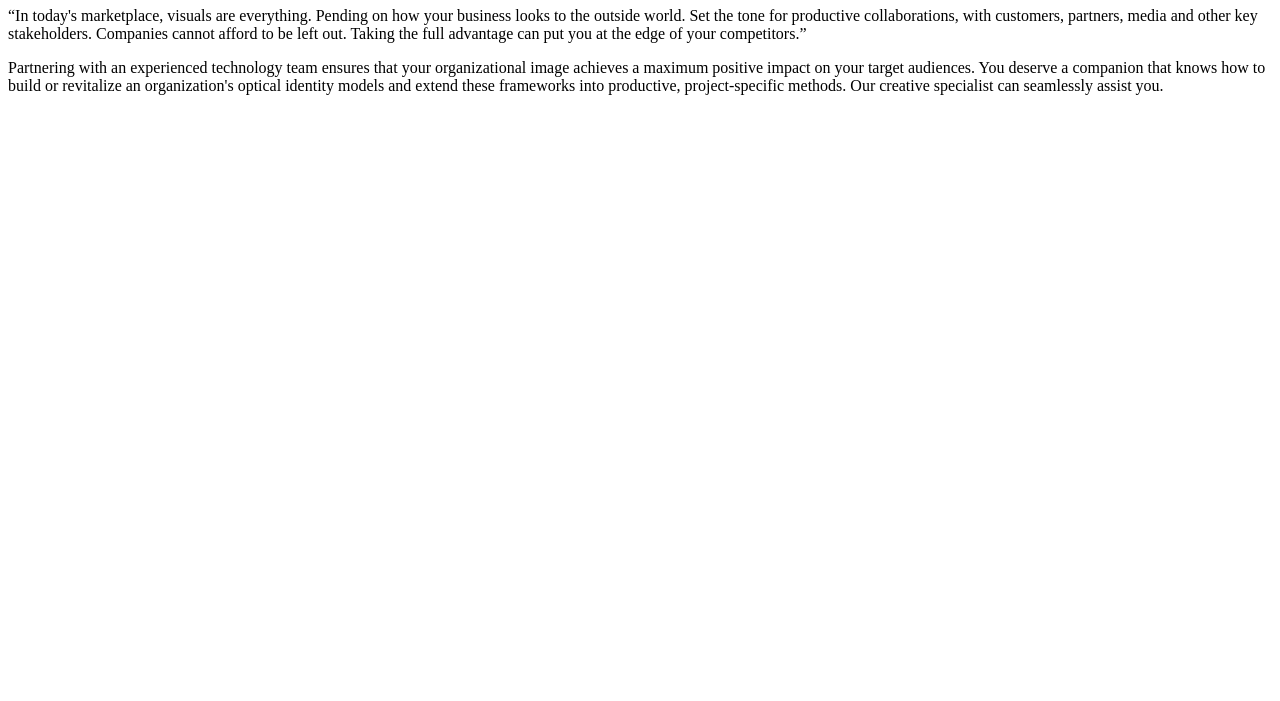
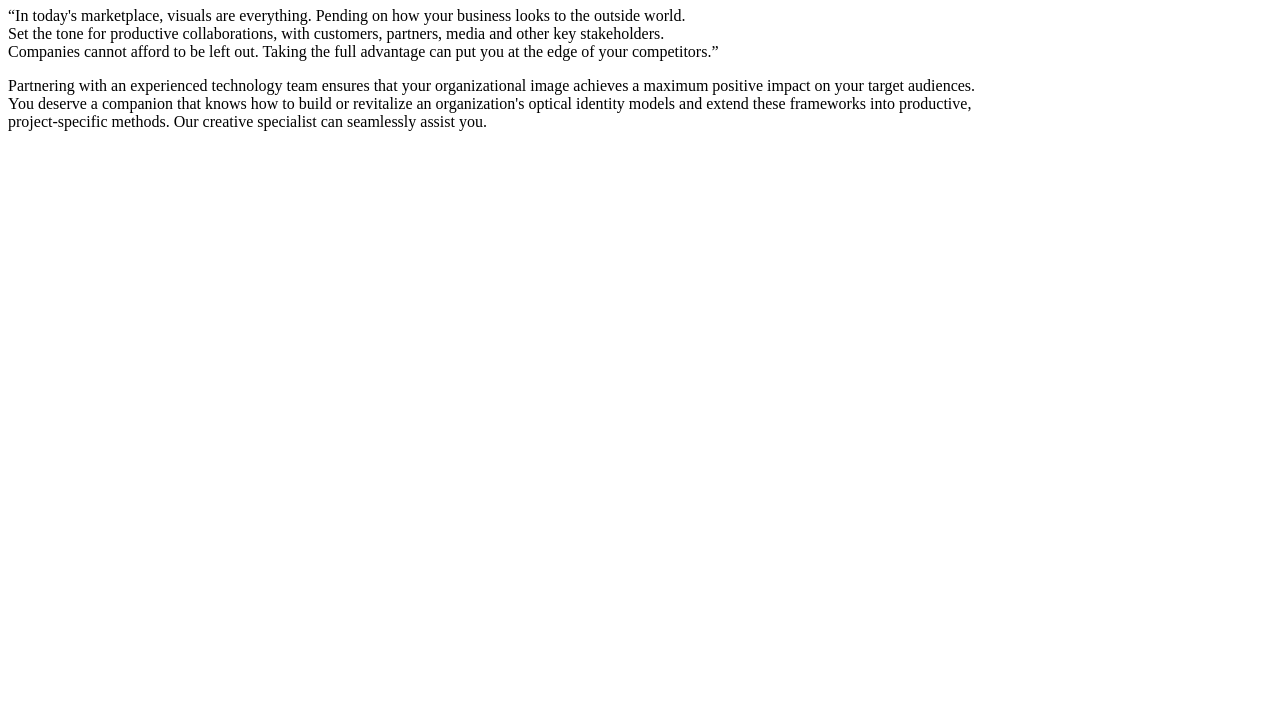
Before and after one commit to Okoyesf/-td-html-basics-, a plain HTML site: page index.html/index.html in a window 1280 px wide. Shown: the part 99-800 px from the top of the page. Drawn offline with Linux system fonts and the light colour scheme.

Commit message:
top notch technology

```diff
--- a/index.html/index.html
+++ b/index.html/index.html
@@ -15,13 +15,13 @@
             <h1>We Provide Top Notch Technology Solution</h1>
 
             <p>
-                “In today's marketplace, visuals are everything. Pending on how your business looks to the outside world.
-                Set the tone for productive collaborations, with customers, partners, media and other key stakeholders.
+                “In today's marketplace, visuals are everything. Pending on how your business looks to the outside world. <br>
+                Set the tone for productive collaborations, with customers, partners, media and other key stakeholders. <br>
                 Companies cannot afford to be left out. Taking the full advantage can put you at the edge of your competitors.”
             </p>
             <p>
-                Partnering with an experienced technology team ensures that your organizational image achieves a maximum positive impact on your target audiences.
-                You deserve a companion that knows how to build or revitalize an organization's optical identity models and extend these frameworks into productive,
+                Partnering with an experienced technology team ensures that your organizational image achieves a maximum positive impact on your target audiences. <br>
+                You deserve a companion that knows how to build or revitalize an organization's optical identity models and extend these frameworks into productive, <br>
                 project-specific methods. Our creative specialist can seamlessly assist you.
             </p>
 
```
